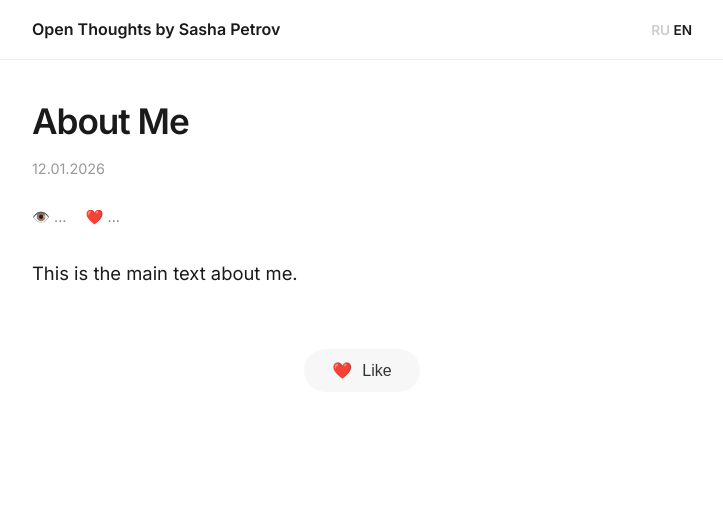
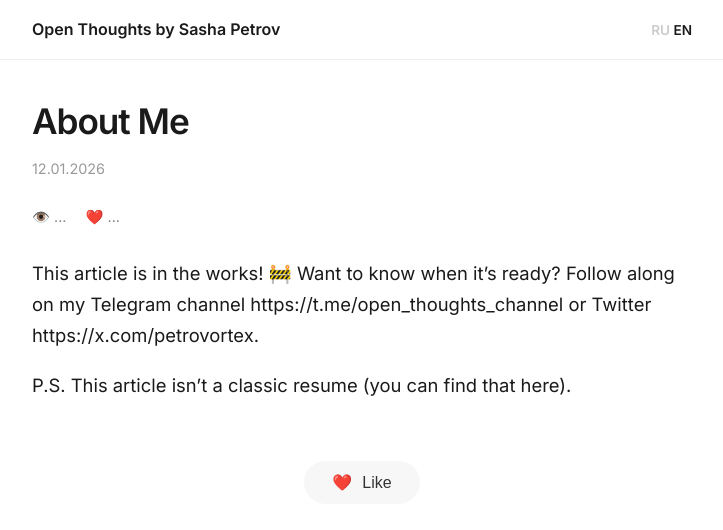
Before and after one commit to petrovortex/petrovortex.github.io, a Jekyll site: the page built from _posts/2026-01-12-about-en.md, in a window 1280 px wide. Shown: the top 530 px of the page, without its empty margins (278-1001 px from the left). Built offline with Jekyll 4.4.1, drawn with Linux system fonts in a browser that asks for light colours; comment, search, counter and statistics services are not loaded.

Commit message:
Update 2026-01-12-about-en.md

```diff
--- a/_posts/2026-01-12-about-en.md
+++ b/_posts/2026-01-12-about-en.md
@@ -6,7 +6,10 @@ categories: about
 lang: en
 lang_ref: about-sasha-petrov
 pinned: true
-excerpt: "Hi, I'm Sasha. Welcome to my blog 'Open Thoughts'. A little bit about me."
+excerpt: "Hi, I'm Sasha, and welcome to my blog! If we haven't met yet and you're curious about who I am, this post is the perfect place to start."
 ---
 
-This is the main text about me.
+This article is in the works! 🚧
+Want to know when it’s ready? Follow along on my Telegram channel https://t.me/open_thoughts_channel or Twitter https://x.com/petrovortex.
+
+P.S. This article isn't a classic resume (you can find that [here](https://github.com/petrovortex/resume)).
```
